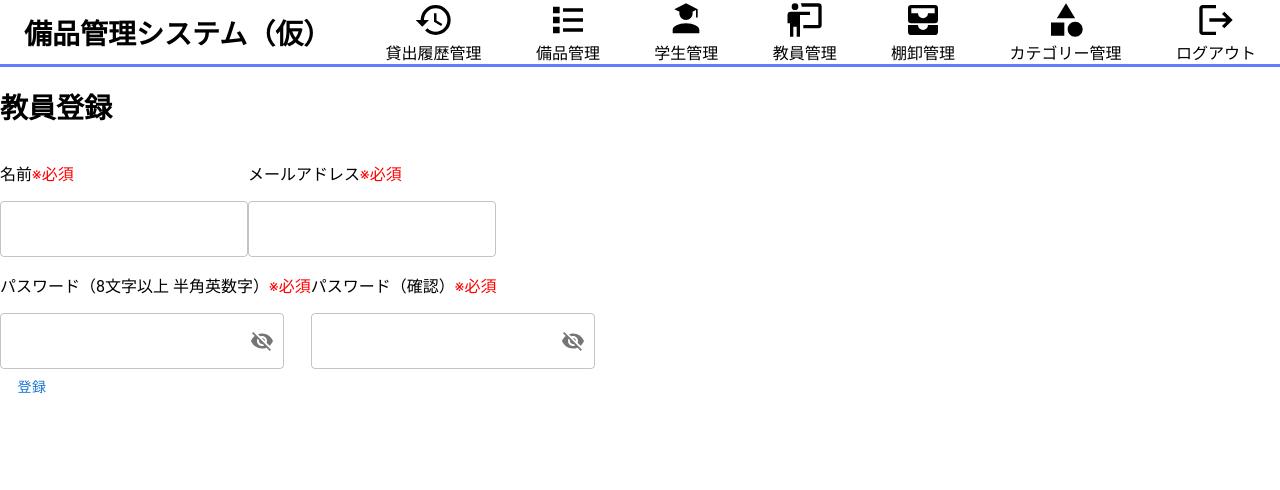
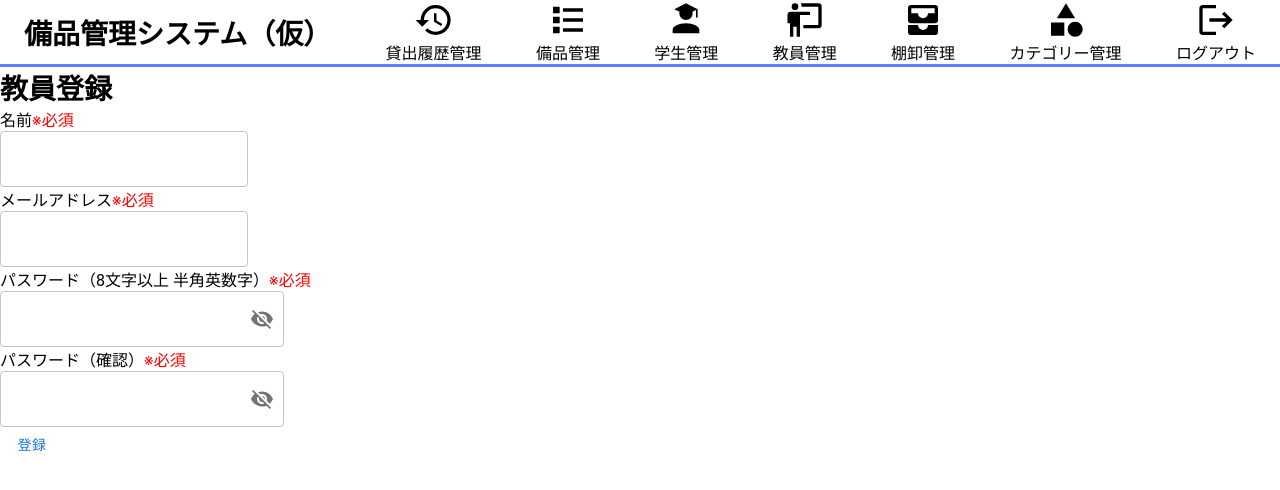
Before and after one commit to takumiTakahata/equipment_management_system, a React (Create React App) app in the folder equipment_management_app/: page / in a window 1280 px wide. Shown: the top 490 px of the page. Built offline with nearby package versions, Linux system fonts and the light colour scheme.

Commit message:
各項目を縦並びに配置

```diff
--- a/equipment_management_app/src/components/teacher_register.css
+++ b/equipment_management_app/src/components/teacher_register.css
@@ -6,11 +6,13 @@ h1 {
 
 .title {
   font-size: 28px;
+  margin: 0;
 }
 
 .required_txt {
   color: #ff0000;
   font-size: 16px;
+  margin: 0;
 }
 
 .error_message {
@@ -22,6 +24,7 @@ h1 {
 .pass_title,
 .passch_title {
   font-size: 16px;
+  margin: 0;
 }
 
 .name_container,
@@ -34,7 +37,3 @@ h1 {
 .column {
   flex-direction: column;
 }
-
-.flex {
-  display: flex;
-}
--- a/equipment_management_app/src/components/teacher_register.tsx
+++ b/equipment_management_app/src/components/teacher_register.tsx
@@ -55,7 +55,6 @@ function TeacherRegister() {
       <Header />
       <h1 className="title">教員登録</h1>
       <form onSubmit={handleSubmit(onSubmit)}>
-        <div className="flex">
         <div className="column">
           <div className="name_container">
             <p className="name_title">名前</p>
@@ -72,8 +71,6 @@ function TeacherRegister() {
             as="p"
             className="error_message"
           />
-          </div>
-          <div className="column">
           <div className="eamil_container">
             <p className="mail_title">メールアドレス</p>
             <p className="required_txt">※必須</p>
@@ -93,10 +90,7 @@ function TeacherRegister() {
             as="p"
             className="error_message"
           />
-          </div>
-        </div>
-        <div className="flex">
-          <div className="column">
+
           <div className="pass_container">
             <p className="pass_title">パスワード（8文字以上 半角英数字）</p>
             <p className="required_txt">※必須</p>
@@ -130,9 +124,7 @@ function TeacherRegister() {
             as="p"
             className="error_message"
           />
-          </div>
 
-          <div className="column">
           <div className="passch_container">
             <p className="passch_title">パスワード（確認）</p>
             <p className="required_txt">※必須</p>
@@ -166,7 +158,6 @@ function TeacherRegister() {
             className="error_message"
           />
         </div>
-        </div>
         <Button type="submit">登録</Button>
       </form>
     </div>
```
Lines whose indentation alone changed are shown as unchanged.
